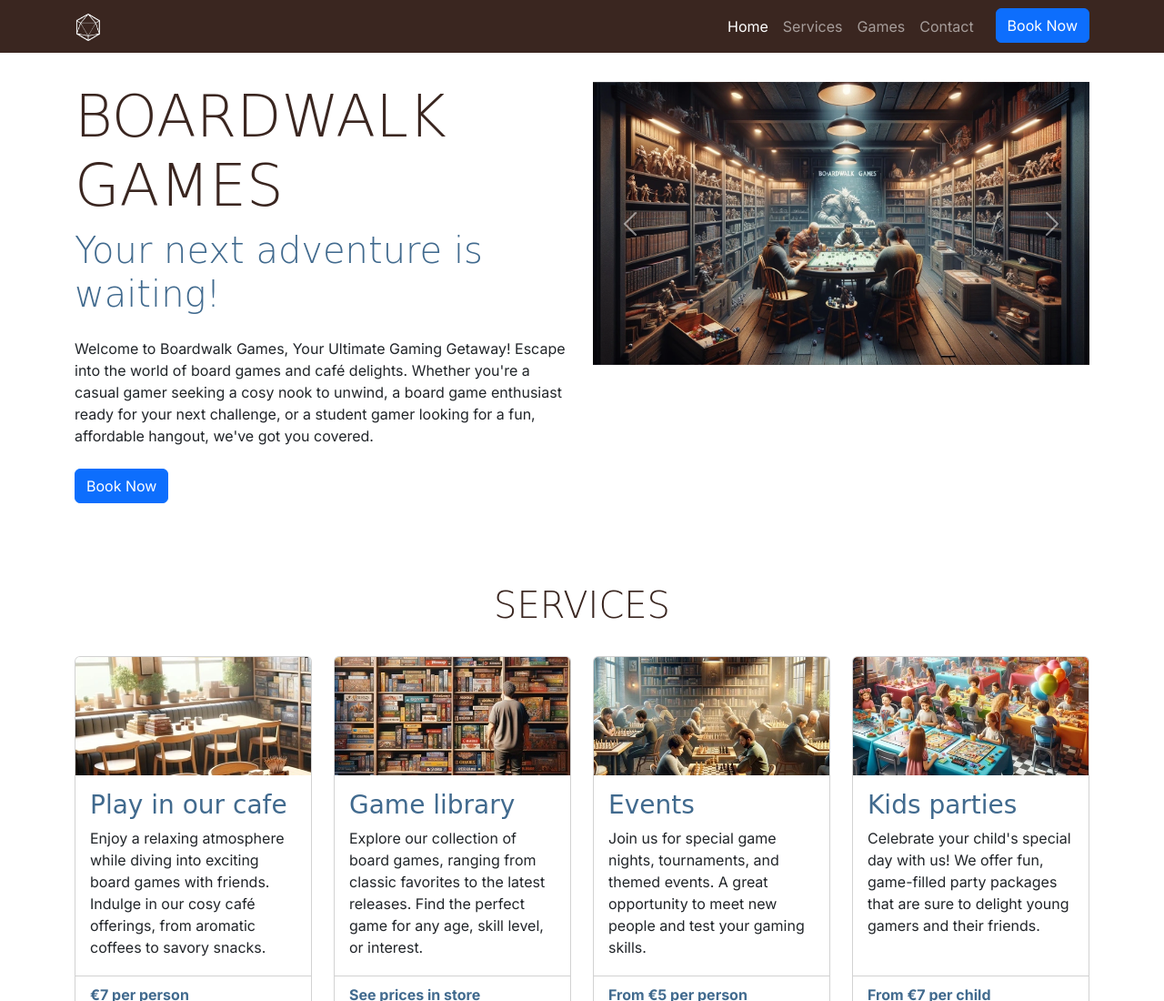
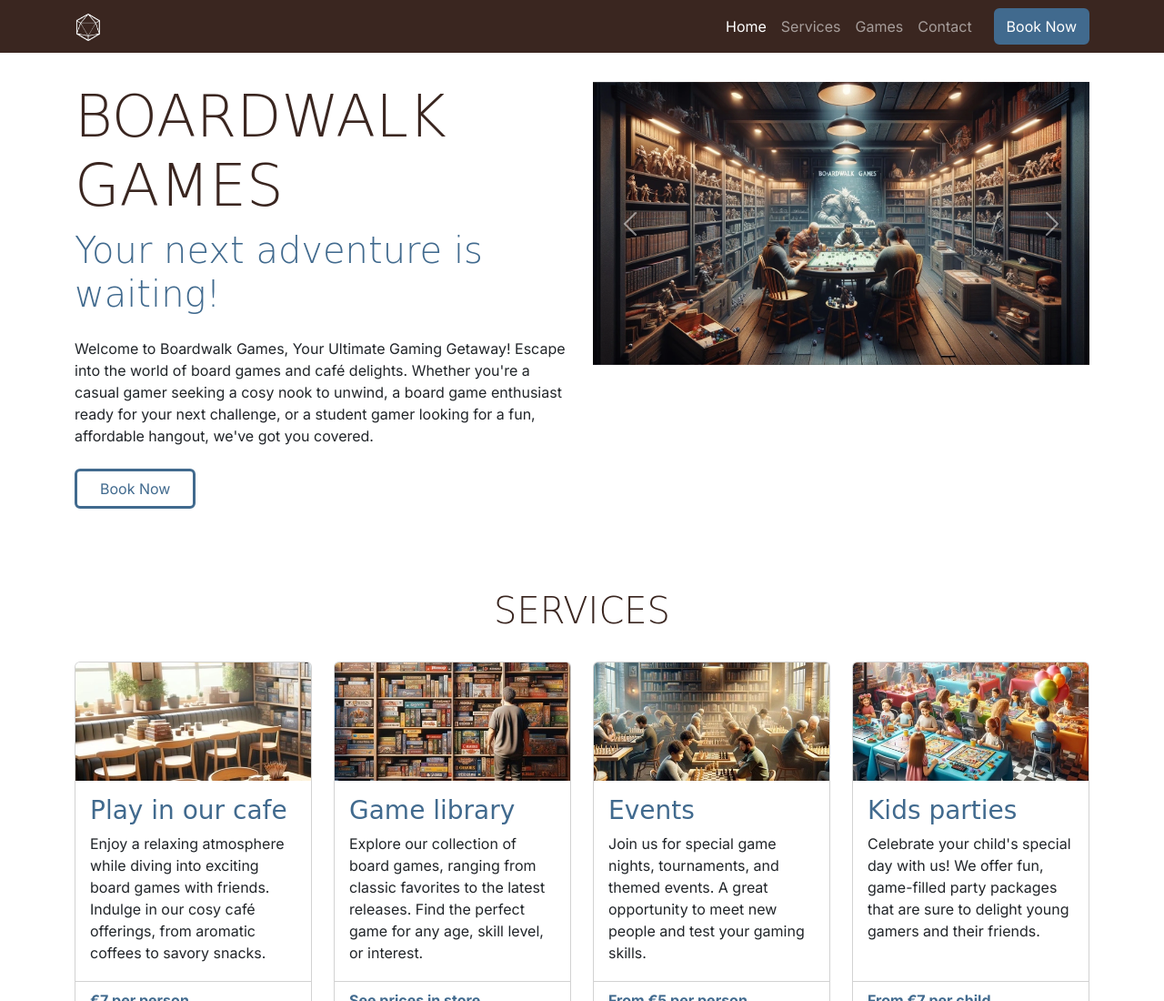
Before and after one commit to fattig-riddare-90/boardwalk-games, a plain HTML site: page index.html in a window 1280 px wide. Shown: the top 1100 px of the page at 91% size. Drawn offline with nearby package versions, Linux system fonts and the light colour scheme; a web font is replaced by a local one.

Commit message:
add styling to buttons to match color scheme

```diff
--- a/assets/css/style.css
+++ b/assets/css/style.css
@@ -38,6 +38,31 @@ h1, h2 {
 
 h2 {
     margin-bottom: 2rem;
+}
+
+/*buttons*/
+
+.custom-button-filled {
+    border: 2px solid var(--highlight-color);
+    background-color: var(--highlight-color);
+    color: white;
+}
+
+.custom-button-filled:hover {
+    border: 2px solid var(--secondary-color);
+    background-color: var(--secondary-color);
+    color: white;
+}
+
+.custom-button-outline {
+    border: 3px solid var(--highlight-color);
+    padding: 7px 25px;
+    color: var(--highlight-color);
+}
+
+.custom-button-outline:hover {
+    background-color:  var(--highlight-color);
+    color: white;
 }
 
 /* Navbar styles */
--- a/index.html
+++ b/index.html
@@ -49,7 +49,7 @@
                         <a class="nav-link" href="#contact">Contact</a>
                     </li>
                     <li class="nav-item">
-                        <a href="booking.html" class="btn btn-primary ms-lg-3">Book Now</a>
+                        <a href="booking.html" class="btn ms-lg-3 custom-button-filled">Book Now</a>
                     </li>
                 </ul>
             </div>
@@ -67,7 +67,7 @@
                     café delights. Whether you're a casual gamer seeking a cosy nook to unwind, a board game enthusiast
                     ready for your next challenge, or a student gamer looking for a fun, affordable hangout, we've got
                     you covered.</p>
-                <a href="booking.html" class="btn btn-primary mb-4" aria-current="page">Book Now</a>
+                <a href="booking.html" class="btn mb-4 custom-button-outline">Book Now</a>
             </div>
             <div class="col-12 col-xl-6">
                 <div id="carouselExampleAutoplaying" class="carousel slide" data-bs-ride="carousel">
```
Also changed, not shown: booking.html (+2 -2 lines), game-library.html (+1 -1 lines), success.html (+2 -2 lines).
